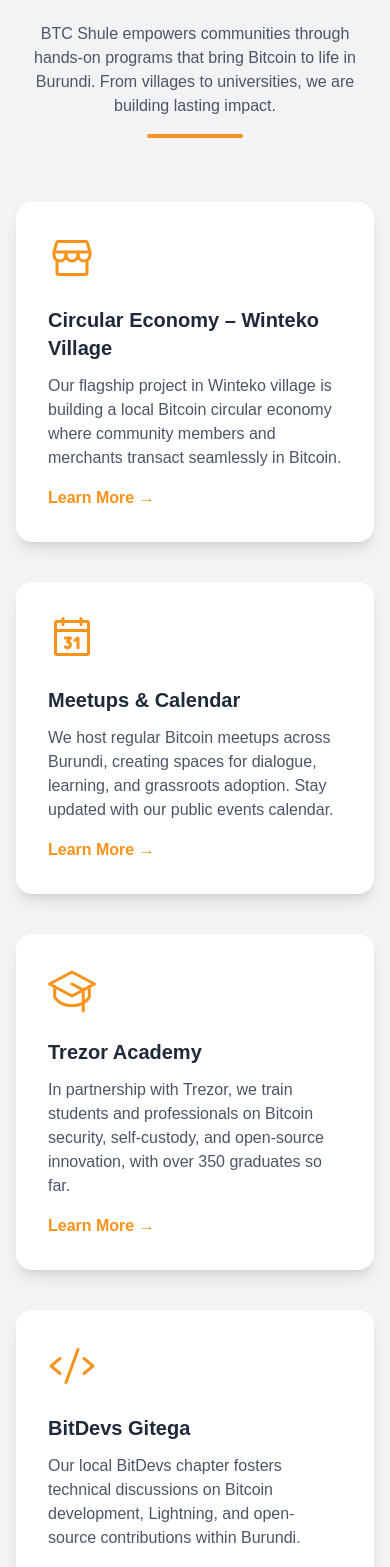
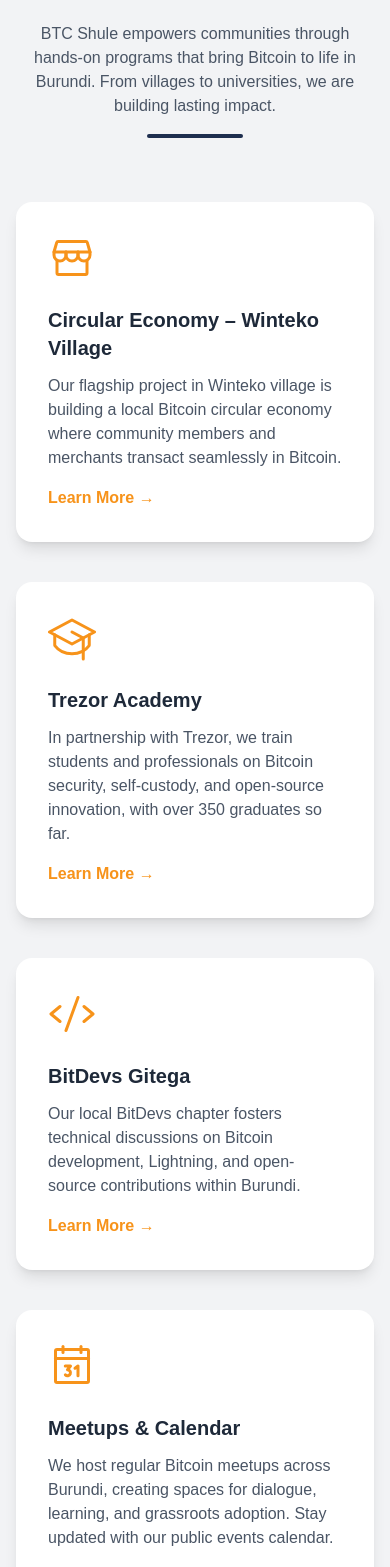
Before and after one commit to BTC-Shule/btc_shule_website, a Next.js app: page / in a window 390 px wide. Shown: the part 3821-5388 px from the top of the page. Built offline with nearby package versions, Linux system fonts and the light colour scheme.

Commit message:
refactor: add mobile top margin

```diff
--- a/src/app/calendar/page.tsx
+++ b/src/app/calendar/page.tsx
@@ -7,7 +7,7 @@
     <>
       <Navbar />
       <main className="pt-[72px] md:pt-[136px]">
-        <section className="bg-background py-24">
+        <section className="bg-background py-16 md:py-24">
           <div className="max-w-5xl mx-auto px-6">
             <motion.h1
               initial={{ opacity: 0, y: -20 }}
--- a/src/app/donate/page.tsx
+++ b/src/app/donate/page.tsx
@@ -8,7 +8,7 @@
     <>
       <Navbar />
       <main className="pt-[72px] md:pt-[136px]">
-        <section className="bg-background py-24">
+        <section className="bg-background py-16 md:py-24">
           <div className="max-w-4xl mx-auto px-6 text-center">
             <motion.h1
               initial={{ opacity: 0, y: -20 }}
--- a/src/app/page.tsx
+++ b/src/app/page.tsx
@@ -15,8 +15,8 @@
         <AboutUs />
         <Statistics />
         <Programs />
+        <GetInvolved />
         <Testimonials />
-        <GetInvolved />
       </main>
     </>
   );
--- a/src/app/register/page.tsx
+++ b/src/app/register/page.tsx
@@ -7,7 +7,7 @@
     <>
       <Navbar />
       <main className="pt-[72px] md:pt-[136px]">
-        <section className="bg-background py-24">
+        <section className="bg-background py-16 md:py-24">
           <div className="max-w-4xl mx-auto px-6">
             <motion.h1
               initial={{ opacity: 0, y: -20 }}
--- a/src/app/volunteer/page.tsx
+++ b/src/app/volunteer/page.tsx
@@ -7,7 +7,7 @@
     <>
       <Navbar />
       <main className="pt-[72px] md:pt-[136px]">
-        <section className="bg-background py-24">
+        <section className="bg-background py-16 md:py-24">
           <div className="max-w-4xl mx-auto px-6">
             <motion.h1
               initial={{ opacity: 0, y: -20 }}
--- a/src/components/GetInvolved.tsx
+++ b/src/components/GetInvolved.tsx
@@ -60,7 +60,7 @@
             place for you in building Bitcoin adoption in Burundi. Here’s how
             you can contribute.
           </p>
-          <div className="mt-4 mx-auto w-24 h-1 bg-primary rounded-full"></div>
+          <div className="mt-4 mx-auto w-24 h-1 bg-secondary-light rounded-full"></div>
         </motion.div>
 
         {/* Opportunities Grid */}
--- a/src/components/Programs.tsx
+++ b/src/components/Programs.tsx
@@ -14,30 +14,35 @@
     description:
       "Our flagship project in Winteko village is building a local Bitcoin circular economy where community members and merchants transact seamlessly in Bitcoin.",
     icon: Storefront,
+    link: "https://geyser.fund/project/btcshule",
+  },
+  {
+    title: "Trezor Academy",
+    description:
+      "In partnership with Trezor, we train students and professionals on Bitcoin security, self-custody, and open-source innovation, with over 350 graduates so far.",
+    icon: GraduationCap,
+    link: "/register",
+  },
+  {
+    title: "BitDevs Gitega",
+    description:
+      "Our local BitDevs chapter fosters technical discussions on Bitcoin development, Lightning, and open-source contributions within Burundi.",
+    icon: Code,
+    link: "https://bitdevsgtga.org",
   },
   {
     title: "Meetups & Calendar",
     description:
       "We host regular Bitcoin meetups across Burundi, creating spaces for dialogue, learning, and grassroots adoption. Stay updated with our public events calendar.",
     icon: Calendar,
-  },
-  {
-    title: "Trezor Academy",
-    description:
-      "In partnership with Trezor, we train students and professionals on Bitcoin security, self-custody, and open-source innovation, with over 350 graduates so far.",
-    icon: GraduationCap,
-  },
-  {
-    title: "BitDevs Gitega",
-    description:
-      "Our local BitDevs chapter fosters technical discussions on Bitcoin development, Lightning, and open-source contributions within Burundi.",
-    icon: Code,
+    link: "/calendar",
   },
   {
     title: "Translation Initiatives",
     description:
       "We localize Bitcoin content into Kirundi and French, breaking down language barriers and making Bitcoin education accessible to all Burundians.",
     icon: Translate,
+    link: "",
   },
 ];
 
@@ -60,11 +65,11 @@
             Bitcoin to life in Burundi. From villages to universities, we are
             building lasting impact.
           </p>
-          <div className="mt-4 mx-auto w-24 h-1 bg-primary rounded-full"></div>
+          <div className="mt-4 mx-auto w-24 h-1 bg-secondary-light rounded-full"></div>
         </motion.div>
 
         {/* Program Grid */}
-        <div className="grid grid-cols-1 md:grid-cols-2 lg:grid-cols-3 gap-10">
+        <div className="grid grid-cols-1 md:grid-cols-2 lg:grid-cols-3 gap-10 mx-auto justify-items-center max-w-5xl">
           {programs.map((program, index) => (
             <motion.div
               key={program.title}
@@ -79,7 +84,7 @@
               </h3>
               <p className="text-gray-600 mb-4">{program.description}</p>
               <a
-                href="#get-involved"
+                href={program.link}
                 className="text-primary font-semibold hover:underline"
               >
                 Learn More →
```
